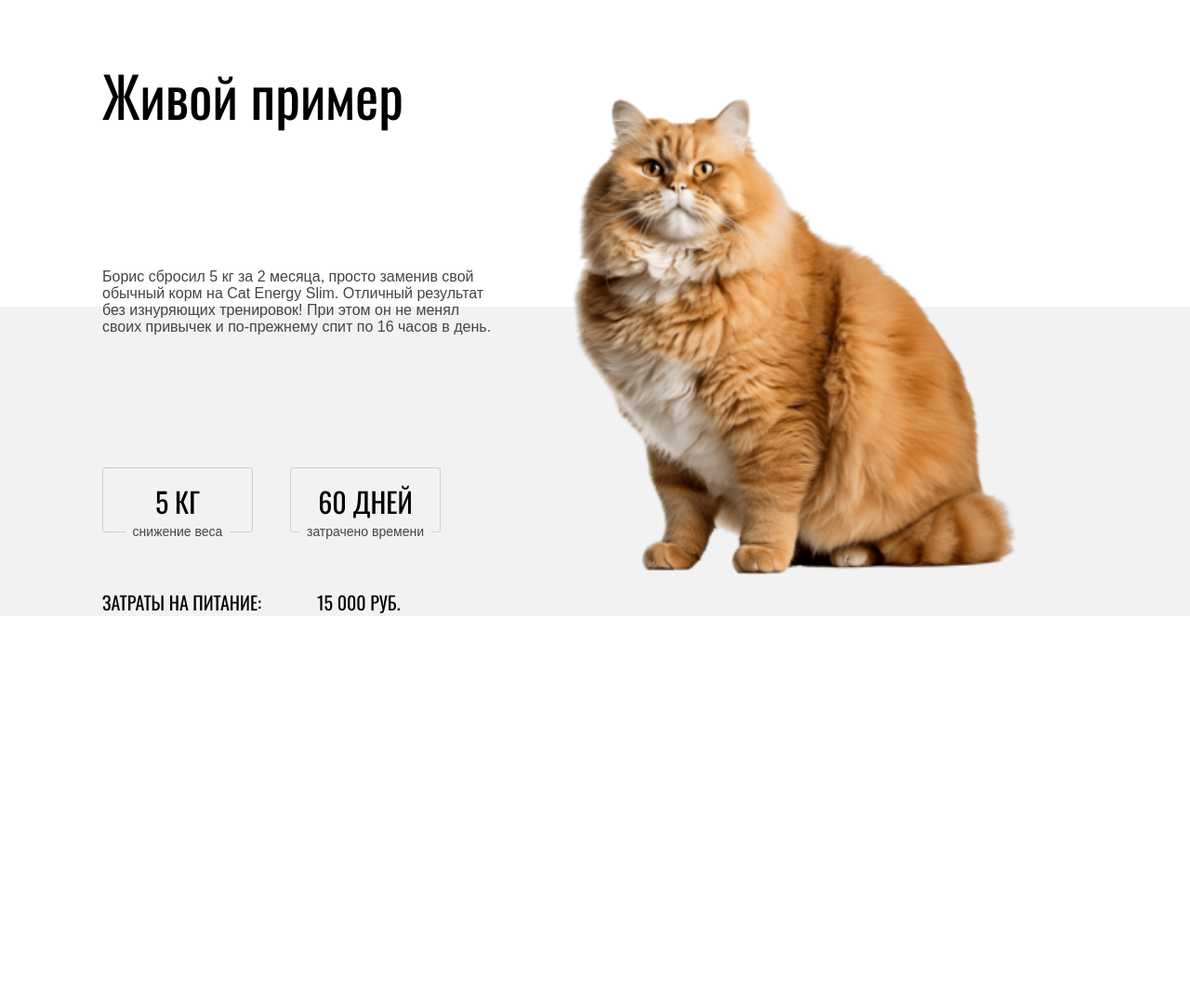
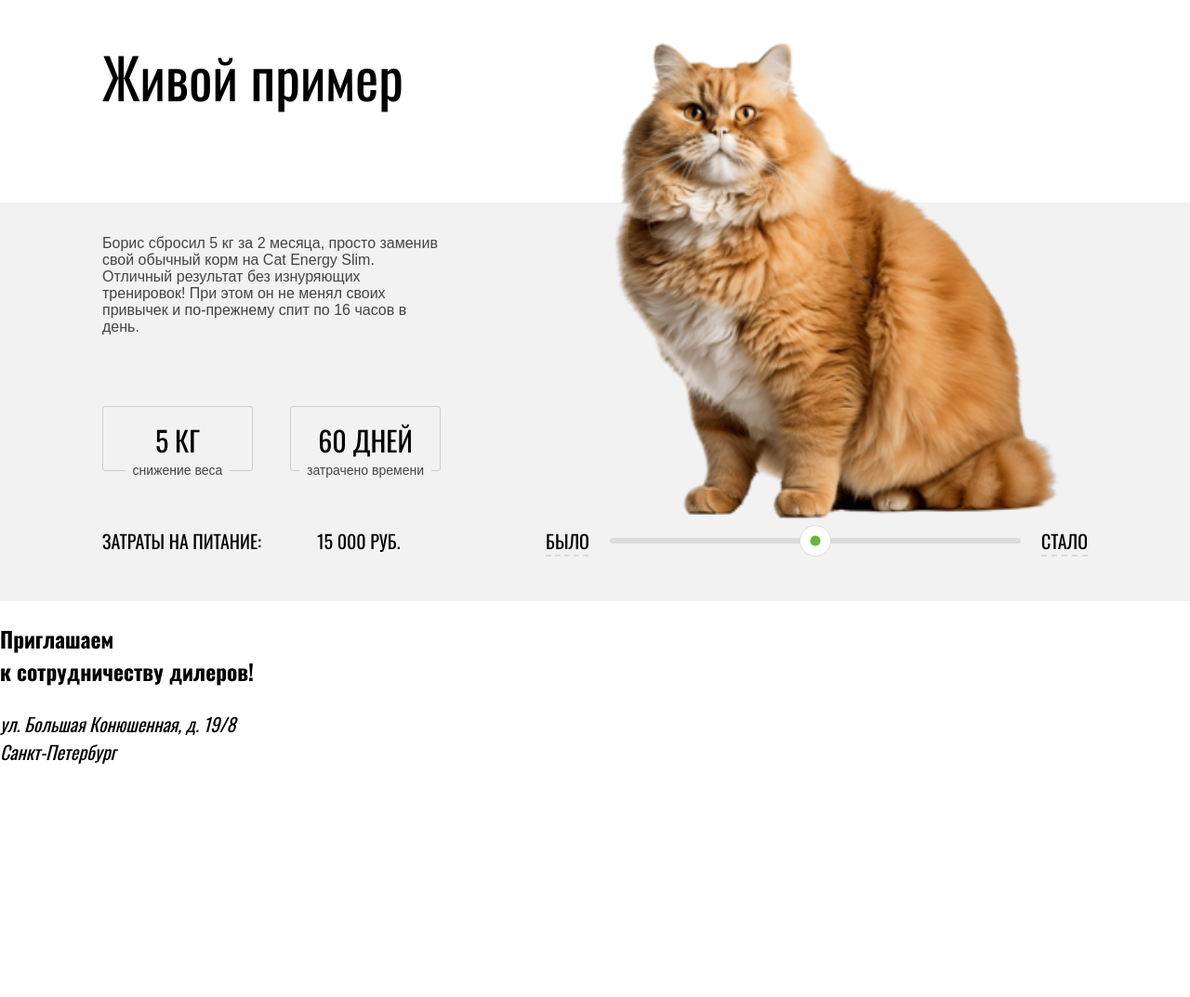
Before and after one commit to mixazili/catEnergy, a plain HTML site: page index.html in a window 1280 px wide. Shown: the part 1586-2659 px from the top of the page at 93% size. Before the commit the page ends 2249 px from the top, so only its background shows below. Drawn offline with Linux system fonts and the light colour scheme.

Commit message:
added map, updated assets

```diff
--- a/index.html
+++ b/index.html
@@ -119,10 +119,58 @@
         </article>
 
         <div class="compare">
-          <img src="assets/example.png" width="600px" alt="" />
+          <img src="assets/example.png" alt="Кот" />
+
+          <div class="compareControls">
+            <span class="compareLabel">Было</span>
+
+            <input type="range" min="0" max="100" value="50" />
+
+            <span class="compareLabel">Стало</span>
+          </div>
         </div>
+      </section>
+      <section class="contacts">
+        <div class="contactsCard">
+          <h3 class="contacts__title">
+            Приглашаем<br />к сотрудничеству дилеров!
+          </h3>
+
+          <address>
+            <div>ул. Большая Конюшенная, д. 19/8</div>
+            <div>Санкт-Петербург</div>
+          </address>
+        </div>
+        <div class="map" id="map" aria-label="Карта"></div>
       </section>
     </main>
     <footer></footer>
+    <script
+      src="https://api-maps.yandex.ru/2.1/?apikey=YOUR_API_KEY&lang=ru_RU"
+      defer
+    ></script>
+    <script defer>
+      document.addEventListener("DOMContentLoaded", () => {
+        if (!window.ymaps) return;
+
+        ymaps.ready(() => {
+          const center = [59.938631, 30.323055]; // СПб, рядом с Б. Конюшенной
+          const map = new ymaps.Map("map", {
+            center,
+            zoom: 15,
+            controls: [],
+          });
+
+          const placemark = new ymaps.Placemark(
+            center,
+            {},
+            { preset: "islands#greenDotIcon" }
+          );
+          map.geoObjects.add(placemark);
+
+          map.behaviors.disable("scrollZoom");
+        });
+      });
+    </script>
   </body>
 </html>
--- a/styles.css
+++ b/styles.css
@@ -5,7 +5,11 @@
   font-style: normal;
 }
 
-*, *::before, *::after { box-sizing: border-box; }
+*,
+*::before,
+*::after {
+  box-sizing: border-box;
+}
 
 :root {
   --green: #68b738;
@@ -54,7 +58,7 @@ nav ul {
   justify-content: space-between;
 }
 
-nav a{
+nav a {
   text-decoration: none;
   text-transform: uppercase;
   font-size: 20px;
@@ -64,7 +68,6 @@ nav .active {
   text-decoration: underline;
   text-underline-offset: 12px;
   text-decoration-thickness: 2px;
-
 }
 
 .hero {
@@ -211,7 +214,7 @@ nav .active {
 .iconBox {
   width: 80px;
   height: 80px;
-    background: #68B738;
+  background: #68b738;
   display: flex;
   align-items: center;
   justify-content: center;
@@ -224,18 +227,22 @@ nav .active {
 }
 
 .example {
+  height: 650px;
   display: flex;
-    padding:  60px 110px 0;
-    background: linear-gradient(to bottom, #fff 0 50%, #f2f2f2 50% 100%);
+  gap: 10%;
+  padding: 0px 110px 50px;
+  background: linear-gradient(to bottom, #fff 0 34%, #f2f2f2 34% 100%);
 }
 
 .example article {
-    width: 40%;
+  margin-top: 40px;
+  width: 35%;
   display: flex;
   flex-direction: column;
   justify-content: space-between;
 }
 .example article p {
+  margin: 100px 0 50px;
   font-family: Arial, Helvetica, sans-serif;
   font-size: 16px;
   color: #444444;
@@ -251,20 +258,20 @@ nav .active {
   display: flex;
   flex-wrap: wrap;
   justify-content: start;
+  justify-self: end;
   column-gap: 40px;
   row-gap: 60px;
 }
 
 .example .stats > :nth-child(3) {
   text-transform: uppercase;
-    /* flex-basis: 100%; */
+  flex-basis: 100%;
   display: flex;
   gap: 60px;
 }
 .example .stats > :nth-child(3) dd {
   margin: 0;
 }
-
 
 .statsItem {
   width: 162px;
@@ -276,7 +283,6 @@ nav .active {
   border-radius: 3px;
 }
 
-  /* большое число */
 .statsItem dd {
   position: relative;
   margin: 0;
@@ -286,7 +292,6 @@ nav .active {
   text-transform: uppercase;
 }
 
-  /* маленькая подпись */
 .statsItem dt {
   background-color: #f2f2f2;
   position: relative;
@@ -298,6 +303,84 @@ nav .active {
   text-transform: lowercase;
 }
 
-.example .compare {
-    width: 60%;
+.compare {
+  position: relative;
+  width: 55%;
+  display: flex;
+  align-items: flex-end;
+  justify-content: center;
+  /* overflow: hidden; */
 }
+
+.compare img {
+  position: absolute;
+  top: 0;
+  left: 50%;
+  transform: translateX(-50%);
+  height: 100%;
+  object-fit: contain;
+}
+
+.compareControls {
+  width: 100%;
+  position: relative;
+  z-index: 1;
+
+  display: flex;
+  align-items: center;
+  gap: 20px;
+}
+
+.compareLabel {
+  display: inline-block;
+  font-size: 20px;
+  text-transform: uppercase;
+  text-decoration-line: underline;
+  text-decoration-style: dashed;
+  text-decoration-color: #d9d9d9;
+  text-underline-offset: 6px; /* отступ вниз */
+}
+
+.compare input[type="range"] {
+  width: 100%;
+  appearance: none;
+  background: transparent;
+}
+
+.compare input[type="range"]::-webkit-slider-runnable-track {
+  height: 6px;
+  background: #dcdcdc;
+  border-radius: 3px;
+}
+
+.compare input[type="range"]::-moz-range-track {
+  height: 6px;
+  background: #dcdcdc;
+  border-radius: 3px;
+}
+
+.compare input[type="range"]::-webkit-slider-thumb {
+  appearance: none;
+  width: 34px;
+  height: 34px;
+  border-radius: 50%;
+
+  background: #ffffff;
+  border: 1px solid #dcdcdc;
+
+  cursor: pointer;
+  margin-top: -14px;
+
+  position: relative;
+}
+
+.compare input[type="range"]::-webkit-slider-thumb {
+  background: radial-gradient(circle, #68b738 0 5px, #ffffff 6px 100%);
+}
+
+.contacts {
+  height: 400px;
+}
+.map {
+  height: 400px;
+}
```
Also changed, not shown: assets/map_pin.png (added). Lines whose indentation alone changed are shown as unchanged.
